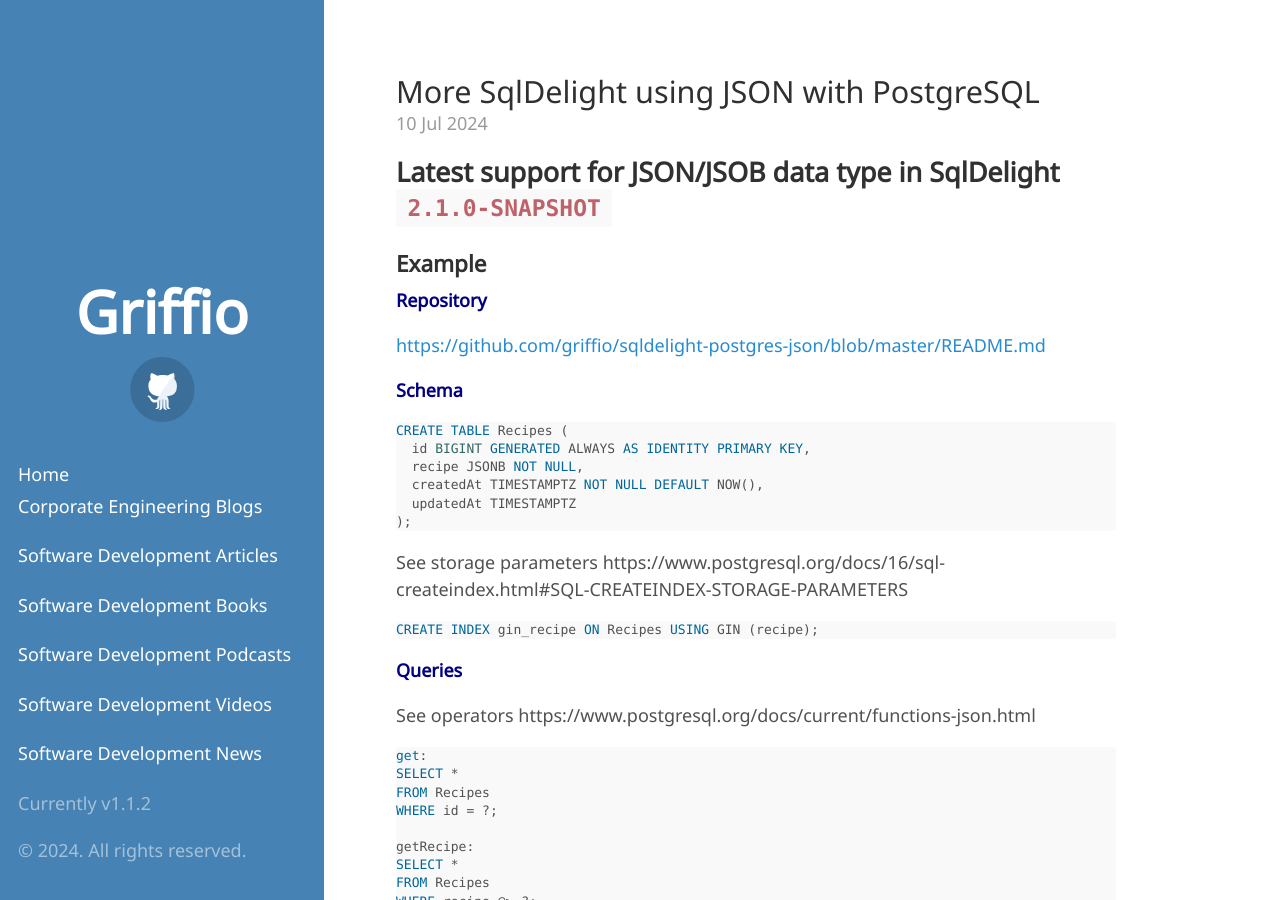
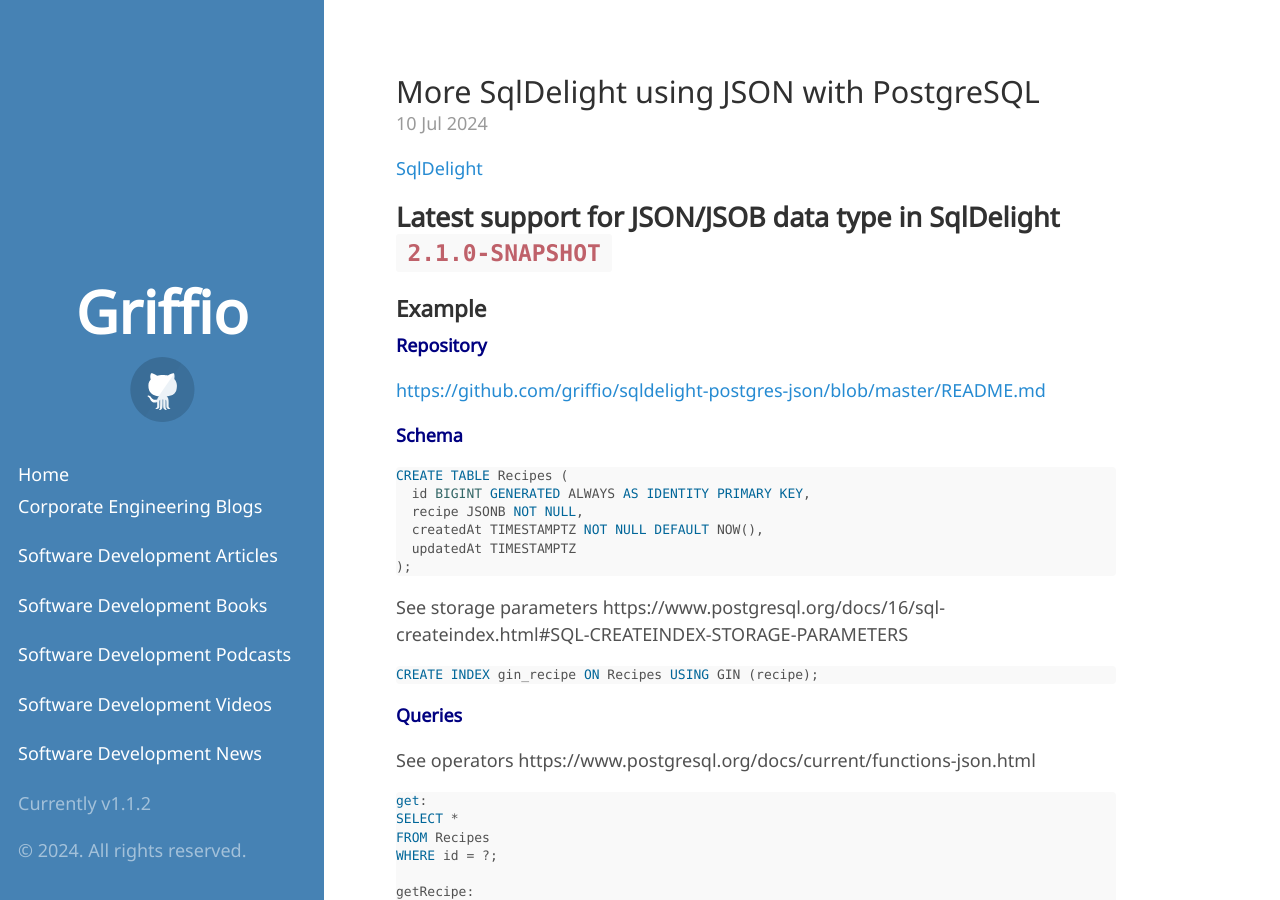
Before and after one commit to griffio/griffio.github.io, a Jekyll site: the page built from _posts/2024-07-10-More-SqlDelight-Using-Json-With-PostgreSQL.md, in a window 1280 px wide and 900 px high. Built offline with Jekyll 4.4.1, drawn with Linux system fonts in a browser that asks for light colours; some web fonts are replaced.

Commit message:
Update 2024-07-10-More-SqlDelight-Using-Json-With-PostgreSQL.md

```diff
--- a/_posts/2024-07-10-More-SqlDelight-Using-Json-With-PostgreSQL.md
+++ b/_posts/2024-07-10-More-SqlDelight-Using-Json-With-PostgreSQL.md
@@ -6,6 +6,8 @@
 published: true
 summary: sqldelight postgresql json
 ---
+
+[SqlDelight](https://cashapp.github.io/sqldelight/2.0.2/)
 
 ## Latest support for JSON/JSOB data type in SqlDelight `2.1.0-SNAPSHOT`
 
```
